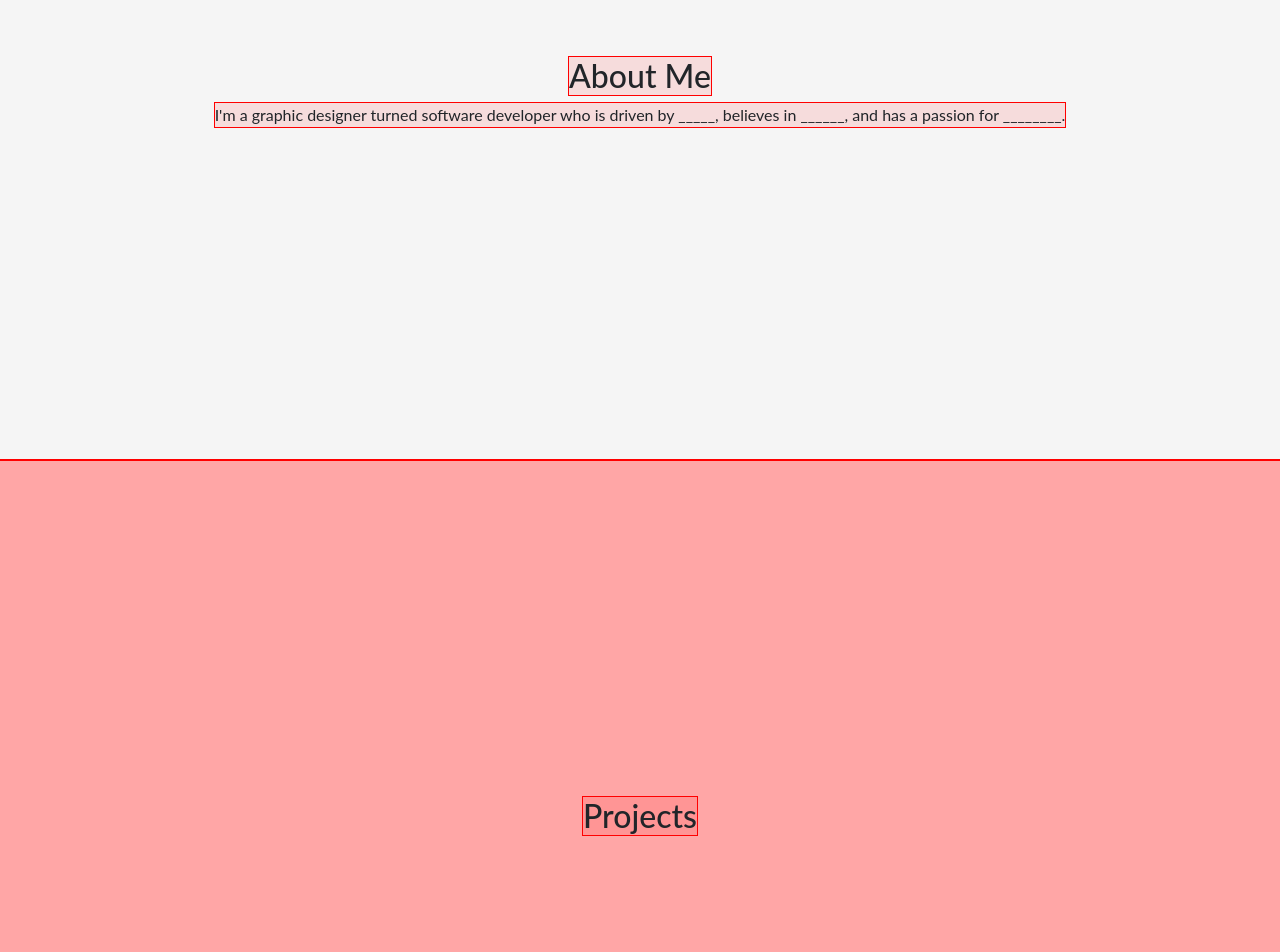
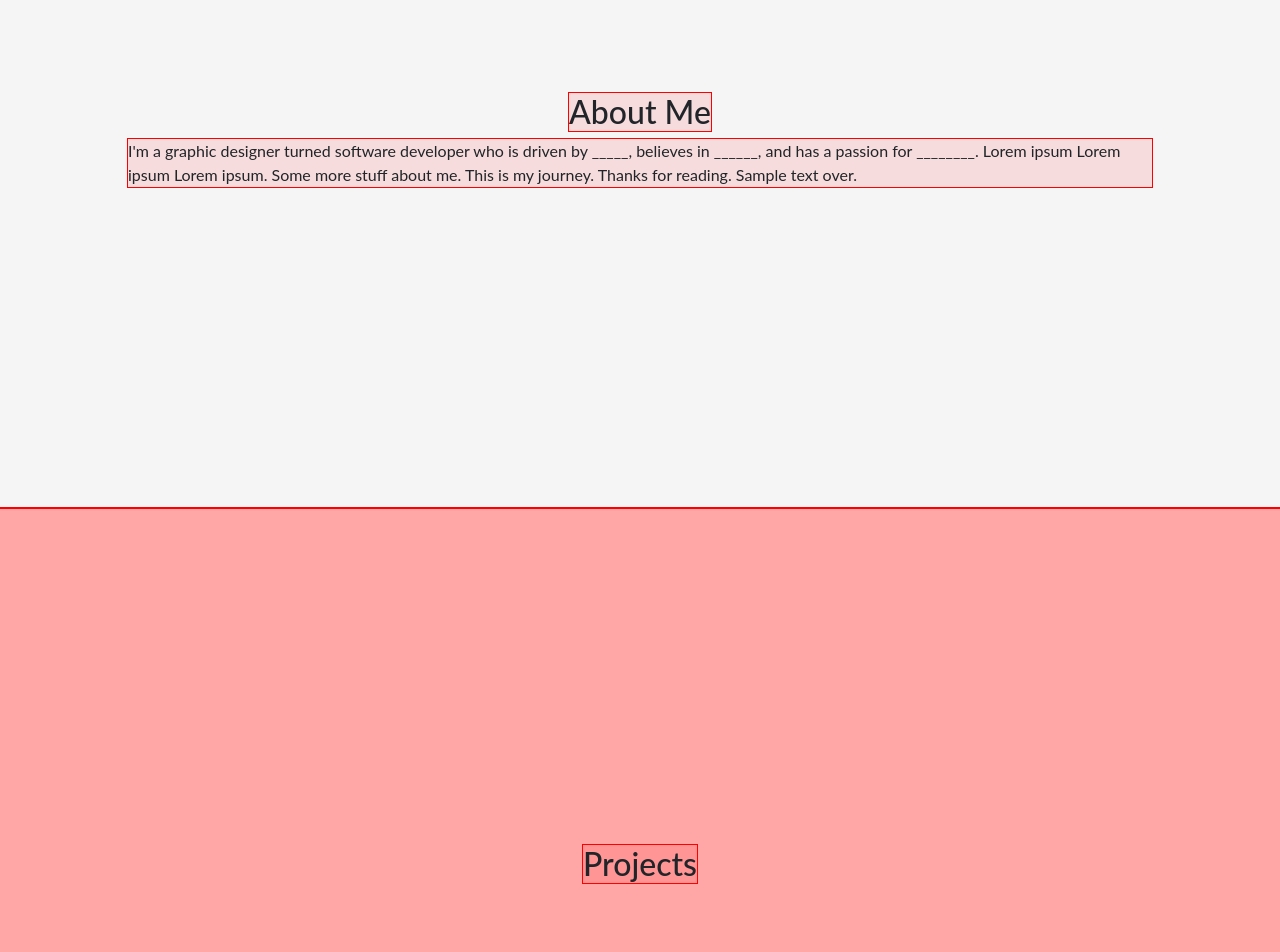
Before and after one commit to jyang81/portfolio-frontend, a React (Create React App) app: page / in a window 1280 px wide. Shown: the part 980-1932 px from the top of the page. Built offline with nearby package versions, Linux system fonts and the light colour scheme.

Commit message:
add section anchors, top spacer

```diff
--- a/src/App.js
+++ b/src/App.js
@@ -13,6 +13,7 @@ function App() {
   return (
     <div>
       <Nav />
+      <div className="top-spacer"><a name="home"></a></div>
       <Home />
       <About />
       <Projects />
--- a/src/components/About.js
+++ b/src/components/About.js
@@ -2,10 +2,12 @@ import React from 'react';
 
 const About = () => {
     return (
+        <a name="about">
         <main className="light-bg">
             <h2>About Me</h2>
-            <p>I'm a graphic designer turned software developer who is driven by _____, believes in ______, and has a passion for ________. </p>
+            <p>I'm a graphic designer turned software developer who is driven by _____, believes in ______, and has a passion for ________. Lorem ipsum Lorem ipsum Lorem ipsum. Some more stuff about me. This is my journey. Thanks for reading. Sample text over.</p>
         </main>
+        </a>
     );
 };
 
--- a/src/components/Contact.js
+++ b/src/components/Contact.js
@@ -2,9 +2,11 @@ import React from 'react';
 
 const Contact = () => {
     return (
+        <a name="contact">
         <main className="dark-bg">
             <h2>Get in Touch</h2>
         </main>
+        </a>
     );
 };
 
--- a/src/components/Home.js
+++ b/src/components/Home.js
@@ -3,9 +3,10 @@ import React from 'react';
 const Home = () => {
     return (
         <main>
-            <img src="myAvatar.png" alt="avatar" className="mainimage" />
-            <h1>Joe Yang</h1>
-            <h3>Software Developer</h3>
+          <img src="myAvatar.png" alt="avatar" className="mainimage" />
+          <br />
+          <h1>Joe Yang</h1>
+          <h3>Software Developer</h3>
         </main>
     );
 };
--- a/src/components/Projects.js
+++ b/src/components/Projects.js
@@ -2,9 +2,12 @@ import React from 'react';
 
 const Projects = () => {
     return (
+      <a name="projects">
         <main>
-            <h2>Projects</h2>
+          <h2>Projects</h2>
+
         </main>
+      </a>
     );
 };
 
--- a/src/components/Tech.js
+++ b/src/components/Tech.js
@@ -5,6 +5,7 @@ const COLUMN = "logo-wrapper col-6 col-sm-4 col-md-3 col-lg-2"
 
 const Tech = () => {
     return (
+        <a name="tech">
         <main className="light-bg">
             <h2>Technologies</h2>
             <div className="section">
@@ -117,6 +118,7 @@ const Tech = () => {
             </div>
             </div>
         </main>
+        </a>
     );
 };
 
--- a/src/index.css
+++ b/src/index.css
@@ -18,6 +18,9 @@ code {
     monospace;
 }
 
+.top-spacer {
+  height: 3rem;
+}
 
 nav {
   display: flex;
@@ -29,6 +32,7 @@ nav {
   background: #12125c;
   position: fixed;
   width: 100vw;
+  z-index: 500;
 }
 
 nav .logo {
@@ -77,7 +81,7 @@ main {
   min-height: 90vh;
   /* max-width: 1000px; */
   margin: 0 auto;
-  padding: 0 100px;
+  padding: 50px 10vw;
 }
 
 .light-bg {
```
Lines whose indentation alone changed are shown as unchanged.
